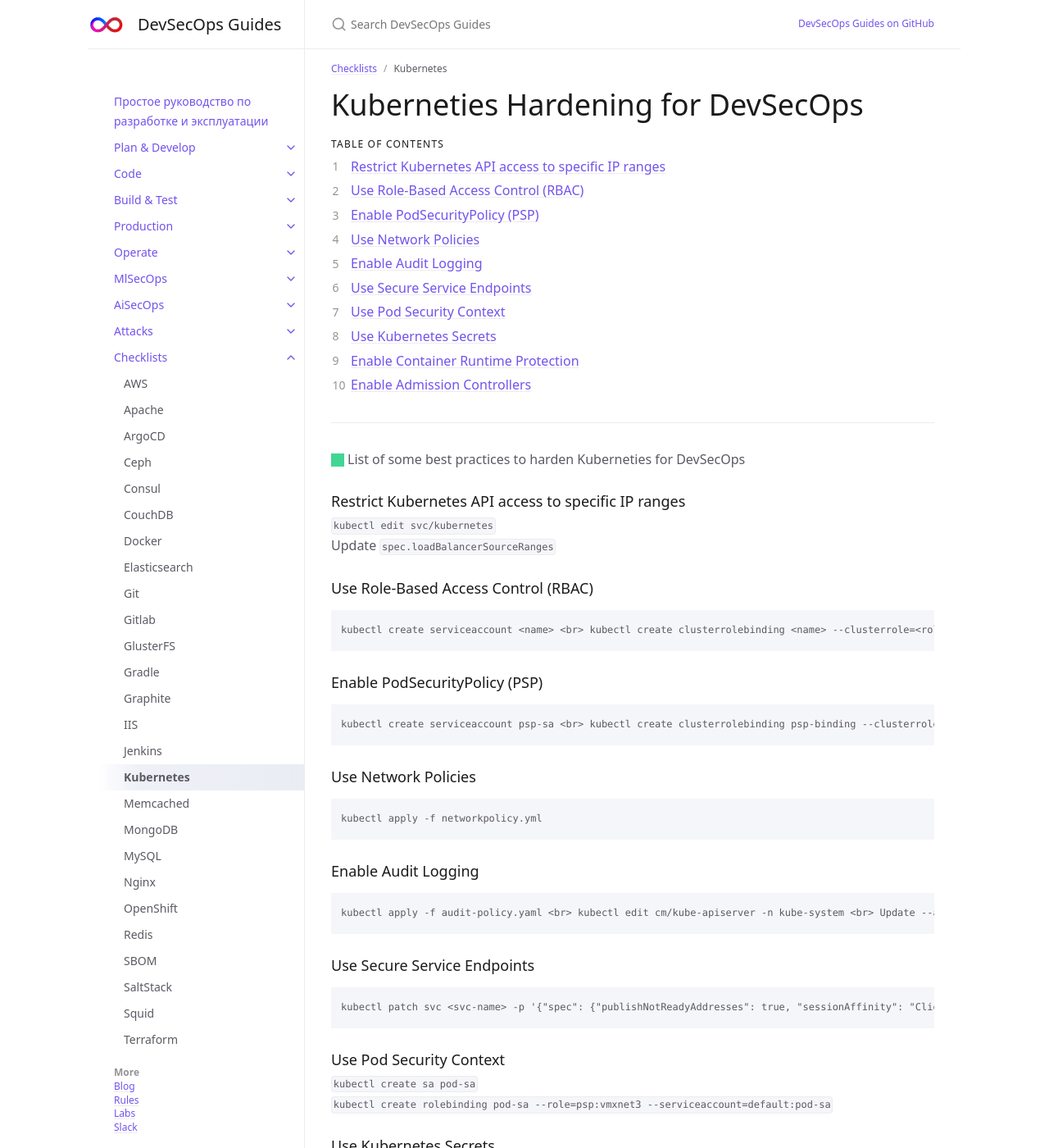
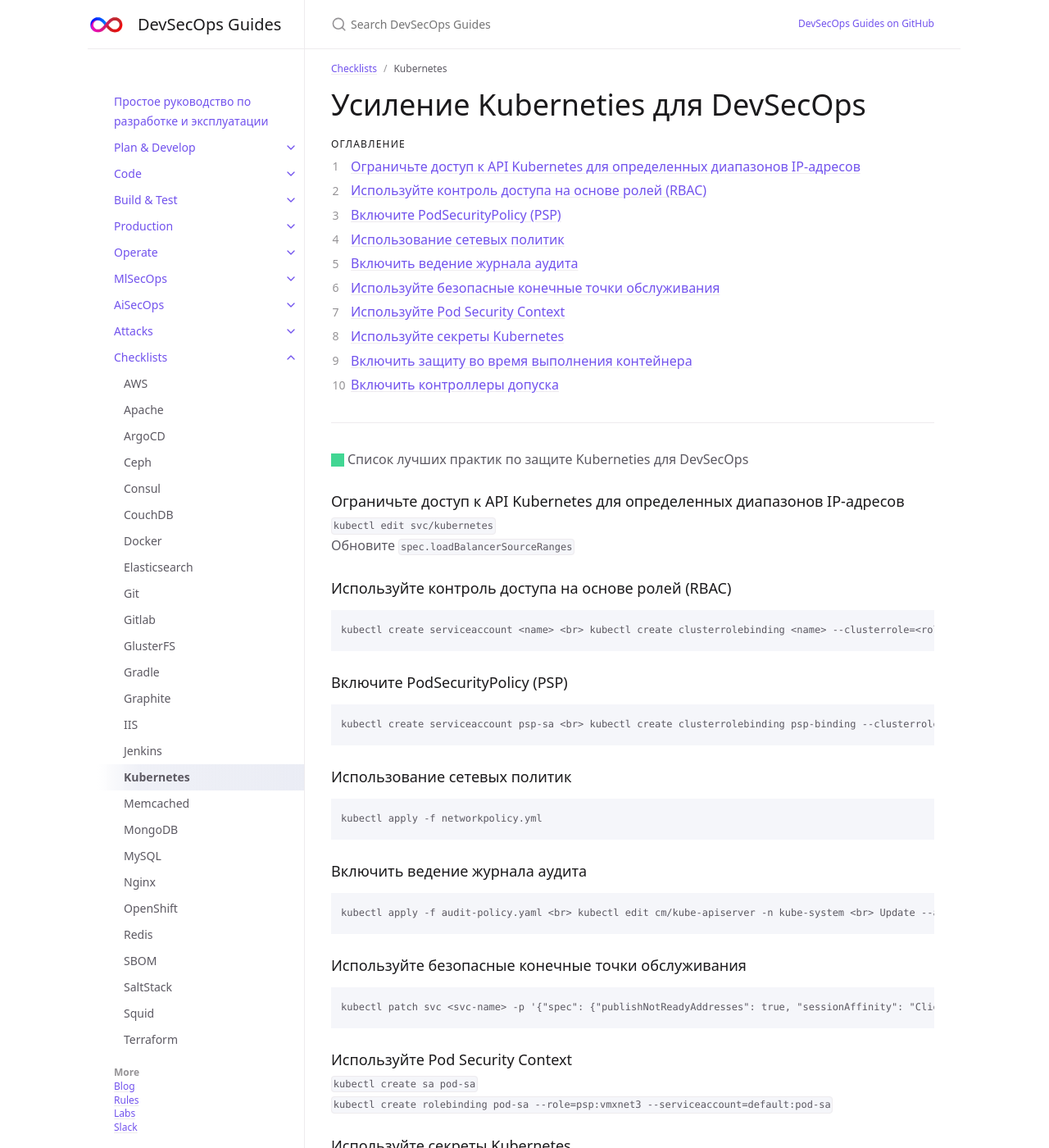
Before and after one commit to 2artem2/Work-Stuff, a Jekyll site: the page built from docs/checklists/kubernetes.md, in a window 1280 px wide and 1400 px high. Shown: the whole window at 82% size. Built offline with Jekyll 4.4.1, drawn with Linux system fonts in a browser that asks for light colours; some of the changed text lies outside the part shown.

Commit message:
kubernetes.md

````diff
--- a/docs/checklists/kubernetes.md
+++ b/docs/checklists/kubernetes.md
@@ -4,10 +4,10 @@ title: Kubernetes
 parent: Checklists
 ---
 
-# Kuberneties Hardening for DevSecOps
+# Усиление Kuberneties для DevSecOps
 {: .no_toc }
 
-## Table of contents
+## Оглавление
 {: .no_toc .text-delta }
 
 1. TOC
@@ -15,18 +15,18 @@ parent: Checklists
 
 ---
 
-<span class="d-inline-block p-2 mr-1 v-align-middle bg-green-000"></span>List of some best practices to harden Kuberneties for DevSecOps
+<span class="d-inline-block p-2 mr-1 v-align-middle bg-green-000"></span>Список лучших практик по защите Kuberneties для DevSecOps
 
 
-### Restrict Kubernetes API access to specific IP ranges
+### Ограничьте доступ к API Kubernetes для определенных диапазонов IP-адресов
 
 
 
-`kubectl edit svc/kubernetes` <br> Update `spec.loadBalancerSourceRanges`
+`kubectl edit svc/kubernetes` <br> Обновите `spec.loadBalancerSourceRanges`
 
 
 
-### Use Role-Based Access Control (RBAC)
+### Используйте контроль доступа на основе ролей (RBAC)
 
 
 ```
@@ -34,27 +34,27 @@ kubectl create serviceaccount <name> <br> kubectl create clusterrolebinding <nam
 ```
 
 
-### Enable PodSecurityPolicy (PSP)
+### Включите PodSecurityPolicy (PSP)
 
 ```
 kubectl create serviceaccount psp-sa <br> kubectl create clusterrolebinding psp-binding --clusterrole=psp:vmxnet3 --serviceaccount=default:psp-sa
 ```
 
 
-### Use Network Policies
+### Использование сетевых политик
 
 
 ```
 kubectl apply -f networkpolicy.yml
 ```
 
-### Enable Audit Logging
+### Включить ведение журнала аудита
 
 ```
 kubectl apply -f audit-policy.yaml <br> kubectl edit cm/kube-apiserver -n kube-system <br> Update --audit-log-path and --audit-policy-file
 ```
 
-### Use Secure Service Endpoints
+### Используйте безопасные конечные точки обслуживания
 
 
 ```
@@ -62,7 +62,7 @@ kubectl patch svc <svc-name> -p '{"spec": {"publishNotReadyAddresses": true, "se
 ```
 
 
-### Use Pod Security Context
+### Используйте Pod Security Context
 
 
 
@@ -70,7 +70,7 @@ kubectl patch svc <svc-name> -p '{"spec": {"publishNotReadyAddresses": true, "se
 
 
 
-### Use Kubernetes Secrets
+### Используйте секреты Kubernetes
 
 ```
 kubectl create secret generic <name> --from-file=<path-to-file>
@@ -78,7 +78,7 @@ kubectl create secret generic <name> --from-file=<path-to-file>
 
 
 
-### Enable Container Runtime Protection
+### Включить защиту во время выполнения контейнера
 
 ```
 kubectl apply -f falco.yaml
@@ -86,7 +86,7 @@ kubectl apply -f falco.yaml
 
 
 
-### Enable Admission Controllers
+### Включить контроллеры допуска
 
 
-`kubectl edit cm/kube-apiserver -n kube-system` <br> Update `--enable-admission-plugins`
+`kubectl edit cm/kube-apiserver -n kube-system` <br> Обновите `--enable-admission-plugins`
````
